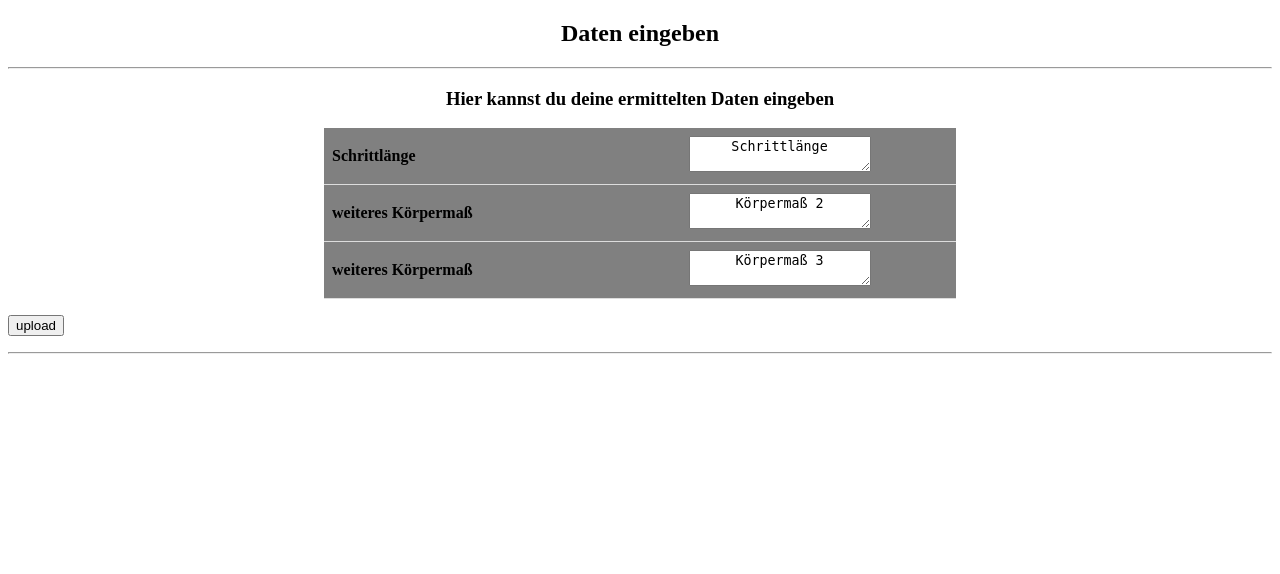
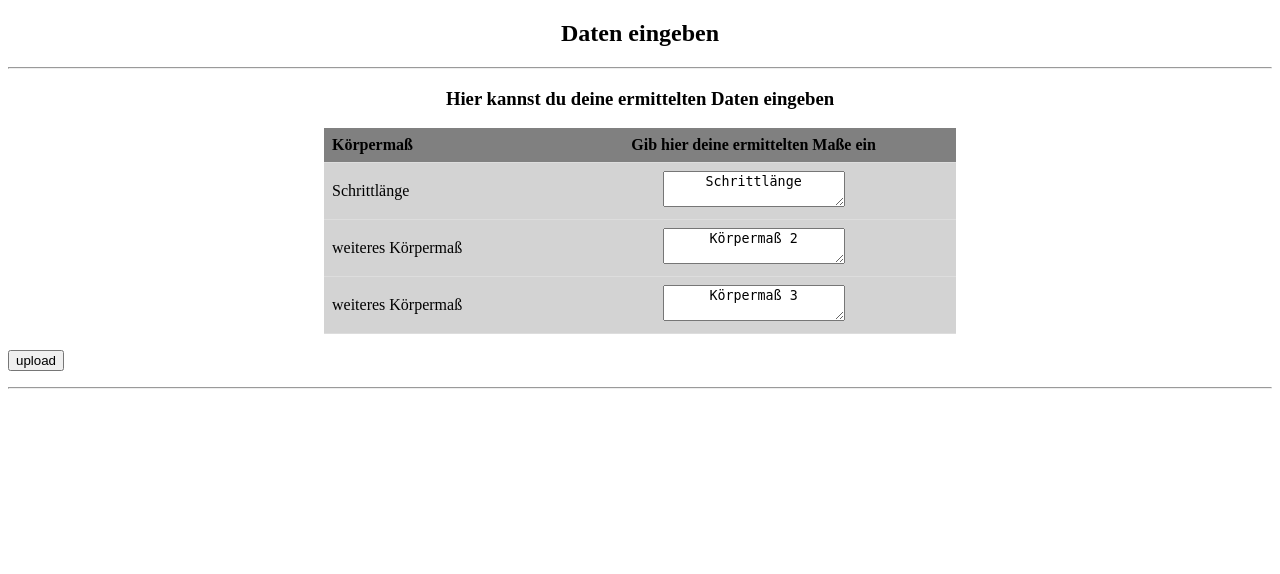
Before and after one commit to lukaskonietzka/bikefitting, a Django app: page /inputData in a window 1280 px wide; the page is wider, and only the part inside the window is pictured. Shown: the part 58-632 px from the top of that part. Run offline with Django 4.2, Linux system fonts and the light colour scheme; lists and menus that the app fills with data are empty.

Commit message:
cosmetics for tables

```diff
--- a/templates/inputData.html
+++ b/templates/inputData.html
@@ -9,17 +9,21 @@
     <h3 style="text-align: center" > Hier kannst du deine ermittelten Daten eingeben </h3>
 
     <table>
+        <tr>  <!-- TODO: textareas must not be empty -->
+			<th style="text-align: left"> Körpermaß </th>
+			<th> Gib hier deine ermittelten Maße ein </th>
+		</tr>
 		<tr>  <!-- TODO: textareas must not be empty -->
-			<th style="text-align: left"> Schrittlänge </th>
-			<th> <textarea style="text-align: center"> Schrittlänge </textarea> </th>
+			<td style="text-align: left"> Schrittlänge </td>
+			<td> <textarea style="text-align: center"> Schrittlänge </textarea> </td>
 		</tr>
         <tr>
-            <th style="text-align: left"> weiteres Körpermaß </th>
-			<th> <textarea style="text-align: center"> Körpermaß 2 </textarea> </th>
+            <td style="text-align: left"> weiteres Körpermaß </td>
+			<td> <textarea style="text-align: center"> Körpermaß 2 </textarea> </td>
         </tr>
 		<tr>
-			<th style="text-align: left"> weiteres Körpermaß </th>
-			<th> <textarea style="text-align: center"> Körpermaß 3 </textarea> </th>
+			<td style="text-align: left"> weiteres Körpermaß </td>
+			<td> <textarea style="text-align: center"> Körpermaß 3 </textarea> </td>
 		</tr>
 	</table>
 
--- a/templates/results.html
+++ b/templates/results.html
@@ -9,10 +9,14 @@
     <h3 style="text-align: center"> Laut unserem Algorithmus sollte dein Fahrrad folgende Maße aufweisen: </h3>
 
     <table>
+        <tr>
+			<th style="text-align: left"> Fahrradmaß </th>
+			<th> Unsere errechneten Ergebnisse </th>
+		</tr>
 
 		<tr> <!-- TODO: Methodenaufruf bei Klick auf Button oder öffnen dieser Seite -->
 			<td style="text-align: left" > Rahmengröße: </td>
-			<td style="text-align: left" > Hier muss der get-Methoden Aufruf zur Rahmengröße hin </td>
+			<td style="text-align: left"> Hier muss der get-Methoden Aufruf zur Rahmengröße hin </td>
 		</tr>
 
         <tr> <!-- TODO: Methodenaufruf bei Klick auf Button oder öffnen dieser Seite -->
```
Also changed, not shown: templates/measureStepLenght.html (+7 -5 lines), templates/selectBike.html (+3 -6 lines).
